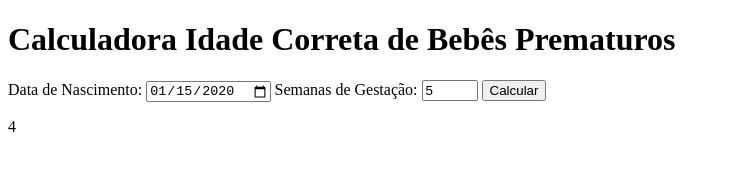
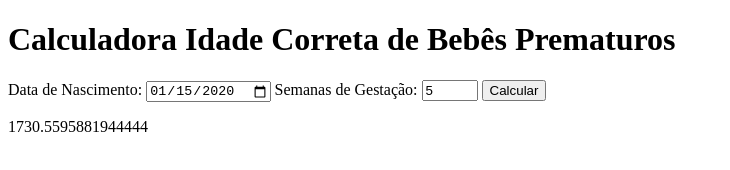
Before and after one commit to juliannesa/juliannesa.github.io, a plain HTML site: page calculadoraidadebebes.html in a window 1280 px wide. Both pictures are taken after typing "2020-01-15", "5" into the empty fields and a click on the button "Calcular". Shown: the whole page, without its empty margins (0-730 px from the left). Drawn offline with Linux system fonts and the light colour scheme.

Commit message:
Update calculadoraidadebebes.html

```diff
--- a/calculadoraidadebebes.html
+++ b/calculadoraidadebebes.html
@@ -23,13 +23,12 @@
             const semanasGestacao = parseInt(document.getElementById('semanasGestacao').value);
             const hoje = new Date();
             const diff = hoje - dataNascimento;
-            const idadeCorrigida = new Date(diff);
-            const age = Math.abs(idadeCorrigida.getUTCFullYear() - 1970);
+            const diffInDays = diff / (1000 * 60 * 60 * 24);
 
             let resultText = '';
-            resultText = age;
 
-            document.getElementById('resultado').innerText = resultText;
+
+            document.getElementById('resultado').innerText = diffInDays;
         }
     </script>
 </body>
```
